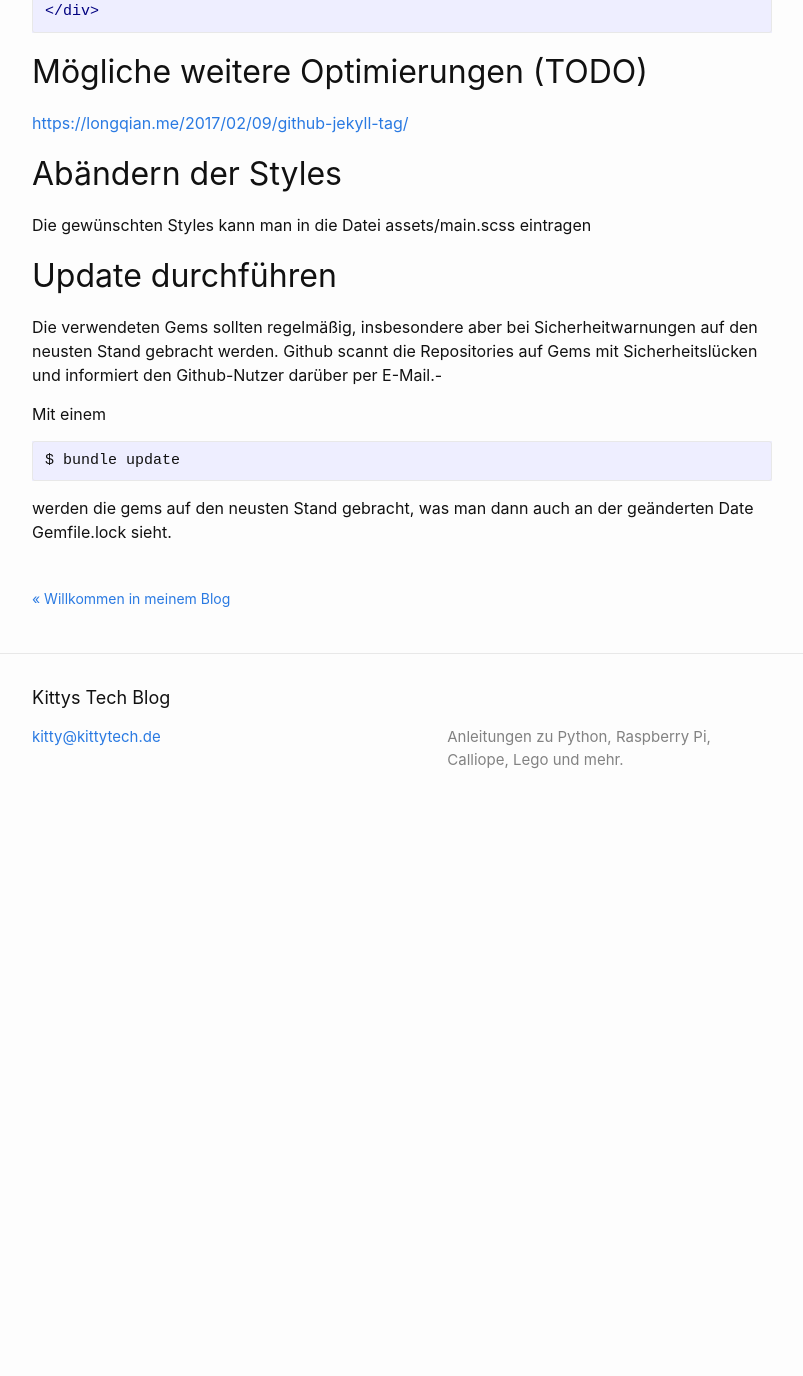
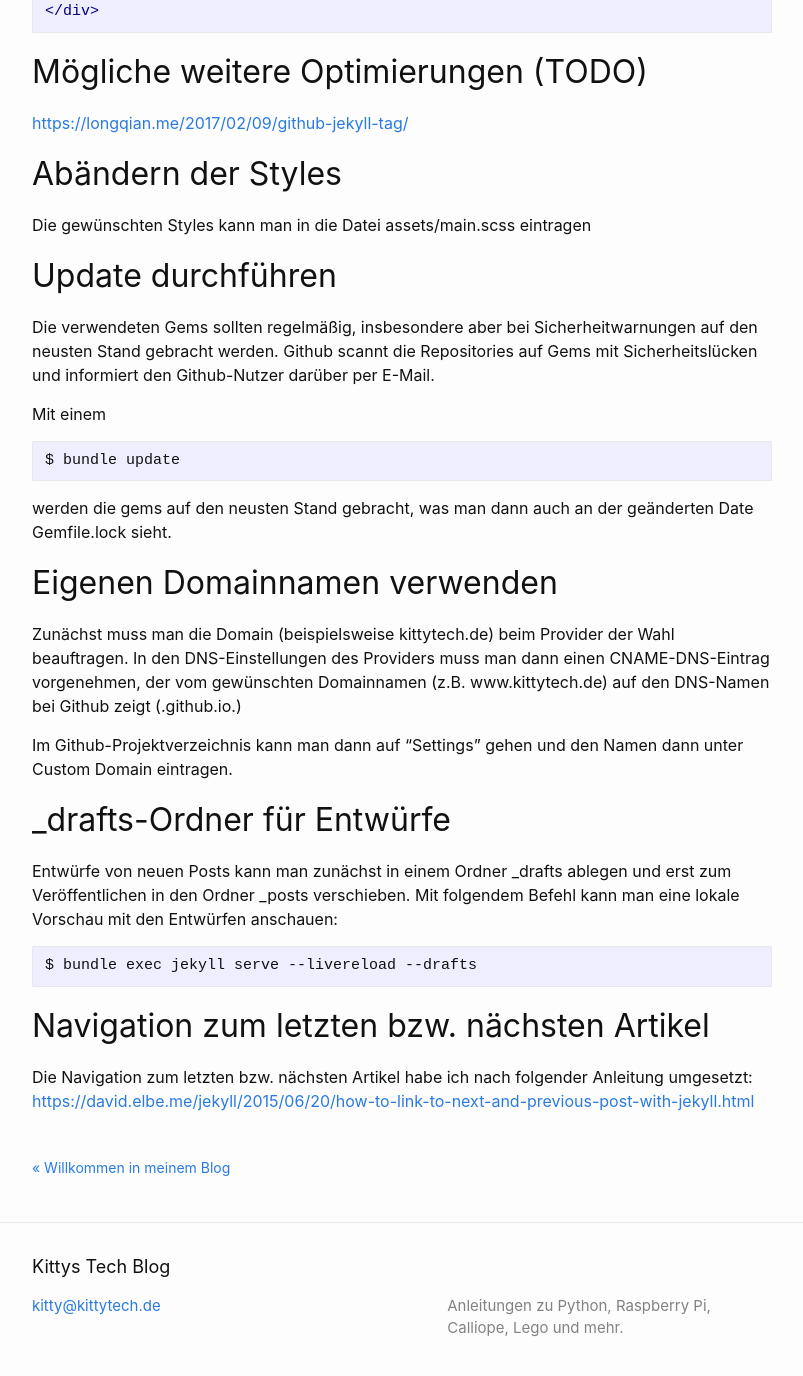
Before and after one commit to verena-km/my-blog, a Jekyll site: the page built from _posts/2020-07-12-jekyll.md, in a window 1280 px wide and 1400 px high, scrolled down 1143 px. Shown: the top 1376 px of the window, without its empty margins (238-1041 px from the left). Built offline with Jekyll 4.4.1, drawn with Linux system fonts in a browser that asks for light colours; before the commit the page ends 1974 px from its top, so only the background shows below that.

Commit message:
Working on content

````diff
--- a/_posts/2020-07-12-jekyll.md
+++ b/_posts/2020-07-12-jekyll.md
@@ -50,7 +50,7 @@ title: Themen
 Die gewünschten Styles kann man in die Datei assets/main.scss eintragen
 
 ## Update durchführen
-Die verwendeten Gems sollten regelmäßig, insbesondere aber bei Sicherheitwarnungen auf den neusten Stand gebracht werden. Github scannt die Repositories auf Gems mit Sicherheitslücken und informiert den Github-Nutzer darüber per E-Mail.-
+Die verwendeten Gems sollten regelmäßig, insbesondere aber bei Sicherheitwarnungen auf den neusten Stand gebracht werden. Github scannt die Repositories auf Gems mit Sicherheitslücken und informiert den Github-Nutzer darüber per E-Mail.
 
 Mit einem
 ```
@@ -58,3 +58,22 @@ $ bundle update
 ```
 
 werden die gems auf den neusten Stand gebracht, was man dann auch an der geänderten Date Gemfile.lock sieht.
+
+## Eigenen Domainnamen verwenden
+
+Zunächst muss man die Domain (beispielsweise kittytech.de) beim Provider der Wahl beauftragen. In den DNS-Einstellungen des Providers muss man dann einen CNAME-DNS-Eintrag vorgenehmen, der vom gewünschten Domainnamen (z.B. www.kittytech.de) auf den DNS-Namen bei Github zeigt (<user>.github.io.)
+
+Im Github-Projektverzeichnis kann man dann auf "Settings" gehen und den Namen dann unter Custom Domain eintragen.
+
+## _drafts-Ordner für Entwürfe
+
+Entwürfe von neuen Posts kann man zunächst in einem Ordner _drafts ablegen und erst zum Veröffentlichen in den Ordner _posts verschieben. Mit folgendem Befehl kann man eine lokale Vorschau mit den Entwürfen anschauen:
+
+```
+$ bundle exec jekyll serve --livereload --drafts
+```
+
+## Navigation zum letzten bzw. nächsten Artikel
+
+Die Navigation zum letzten bzw. nächsten Artikel habe ich nach folgender Anleitung umgesetzt:
+[https://david.elbe.me/jekyll/2015/06/20/how-to-link-to-next-and-previous-post-with-jekyll.html](https://david.elbe.me/jekyll/2015/06/20/how-to-link-to-next-and-previous-post-with-jekyll.html)
````
Also changed, not shown: _posts/2020-07-11-my-first-post.md (+2 -2 lines), _posts/2020-07-11-welcome-to-jekyll.markdown (deleted, +0 -30 lines).
